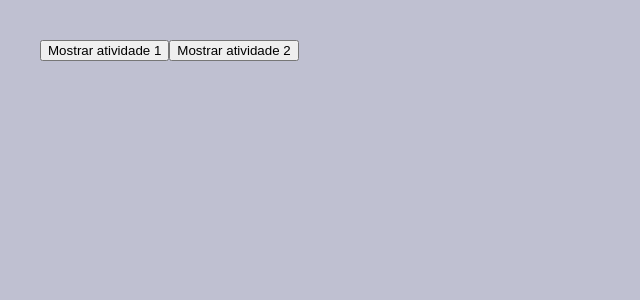
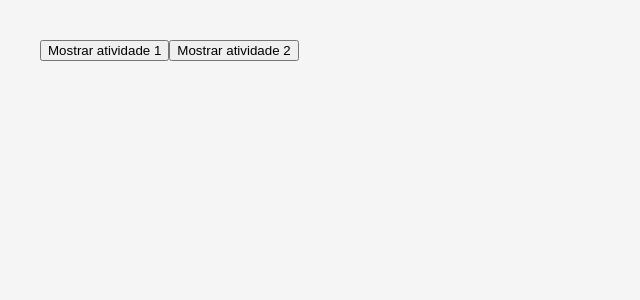
Before and after one commit to DaGitFella/vue, a Vue app in the folder hello-vue/: page / in a window 1280 px wide. Shown: the top 300 px of the page, without its empty margins (0-640 px from the left). Built offline with nearby package versions, Linux system fonts and the light colour scheme.

Commit message:
eu sinto falta do bootstrap e do tailwind

```diff
--- a/hello-vue/src/components/atividadeDois.vue
+++ b/hello-vue/src/components/atividadeDois.vue
@@ -163,6 +163,8 @@ const limpar = () => {
   padding: 0;
   margin: 0;
   list-style: none;
+  border-bottom-left-radius: 15px;
+  border-bottom-right-radius: 15px;
 }
 
 .list-item {
--- a/hello-vue/src/style.css
+++ b/hello-vue/src/style.css
@@ -3,7 +3,7 @@ body {
     font-family: Arial, sans-serif;
     margin: 0;
     padding: 0;
-    background: #BFC0D1;
+    background-color: #f5f5f5;
 }
 
 div {
```
